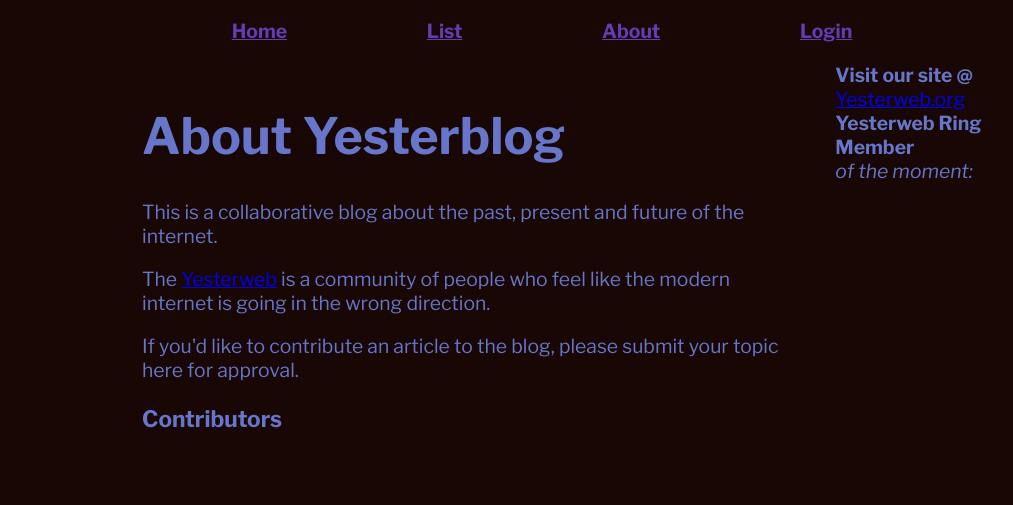
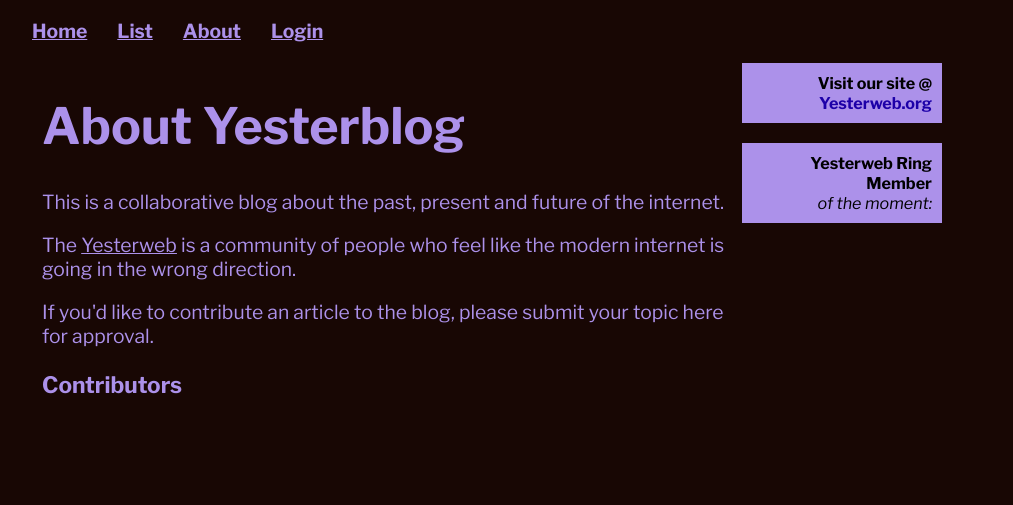
Before and after one commit to sadgrlonline/yesterblog, a PHP site: page /about/index.php in a window 1280 px wide. Shown: the top 505 px of the page, without its empty margins (98-1111 px from the left). Run offline with PHP 8.4, Linux system fonts and the light colour scheme; data that the repository does not hold is empty.

Commit message:
fixed my styles

```diff
--- a/style.css
+++ b/style.css
@@ -19,6 +19,7 @@
     --text-color-lt: #9aa4df;
     --accent: #ac91ea;
     --accent2: #1d00a8;
+    --sideBoxBtmSpace: 20px;
 }
 
 
@@ -29,19 +30,61 @@
     padding: 0;
     font-family: 'Libre Franklin', sans-serif;
     background-color: var(--bg-color);
-    color: var(--text-color);
+    color: var(--accent);
     font-size: 1.1em;
 }
 
+body a {
+    color: var(--accent);
+}
+
 .container {
-    max-width: 900px;
+    max-width: 1000px;
     margin: 0 auto;
 }
 
+.flex {
+    display: flex;
+}
+
 .wrapper {
-    margin: 10px;
-    padding: 40px;
     padding-top: 0;
+    max-width: 70%;
+}
+
+.sidebar {
+    width: 20%;
+    border-left: none;
+    font-size: smaller;
+    text-align: right;
+}
+
+.sideBox {
+    background-color: var(--accent);
+    color: black;
+    padding: 10px;
+    margin-bottom: 20px;
+}
+
+.sideBox a {
+    color: var(--accent2);
+    text-decoration: none;
+    font-weight: bold;
+}
+
+details {
+    padding-left: 0;
+}
+
+.randomFeatures {
+    display: flex;
+    justify-content: space-between;
+}
+
+.feature {
+    border: 1px solid var(--accent);
+    max-width: 32%;
+    padding: 10px;
 }
 
 table {
@@ -101,39 +144,41 @@
 }
 
 
-.commentsArea {
-    padding: 40px;
-}
 
 .leaveComment {
     margin-bottom: 40px;
 }
 
-.footer a {
+.links a {
     display: block;
 }
 
-.footer {
+.links {
     justify-content: space-between;
     width: 100%;
     display: flex;
 }
 
 .comment {
-    border: 1px solid var(--accent);
     padding: 20px;
+    margin: 50px;
+}
+
+.comments>details>div:nth-child(even) {
+    background-color: #2b0f0a;
 }
 
 nav {
-    max-width: 900px;
+    max-width: 1100px;
     margin: 0 auto;
+
 }
 
 nav ul {
     list-style-type: none;
     padding: 0;
     display: flex;
-    justify-content: space-evenly;
+    margin-left: 40px;
 }
 
 nav ul li {
@@ -142,7 +187,8 @@
 
 nav ul li a {
     font-weight: bold;
-    color: #643DB5;
+    color: var(--accent);
+    margin-right: 30px;
 }
 
 input[type="text"],
```
Also changed, not shown: other parts of style.css (+44 -7 lines).
